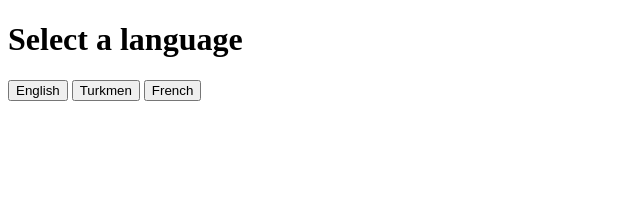
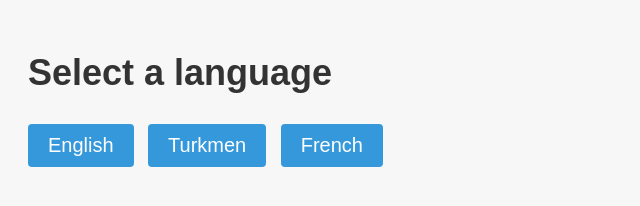
Before and after one commit to jepbarasgarov/lab-demonstrator, a plain HTML site: page lang.html in a window 1280 px wide. Shown: the whole page, without its empty margins (0-640 px from the left). Drawn offline with Linux system fonts and the light colour scheme.

Commit message:
lang html changed

```diff
--- a/lang.html
+++ b/lang.html
@@ -3,6 +3,38 @@
 <head>
 	<meta charset="UTF-8">
 	<title>Language Selector</title>
+	<style>
+		body {
+			background-color: #f7f7f7;
+			font-family: Arial, sans-serif;
+			color: #333;
+			padding: 20px;
+		}
+
+		h1 {
+			font-size: 36px;
+			margin-bottom: 30px;
+		}
+
+		button {
+			background-color: #3498db;
+			color: #fff;
+			border: none;
+			border-radius: 4px;
+			padding: 10px 20px;
+			font-size: 20px;
+			margin-right: 10px;
+			cursor: pointer;
+		}
+
+		button:hover {
+			background-color: #2980b9;
+		}
+
+		audio {
+			margin-top: 20px;
+		}
+	</style>
 </head>
 <body>
 
```
